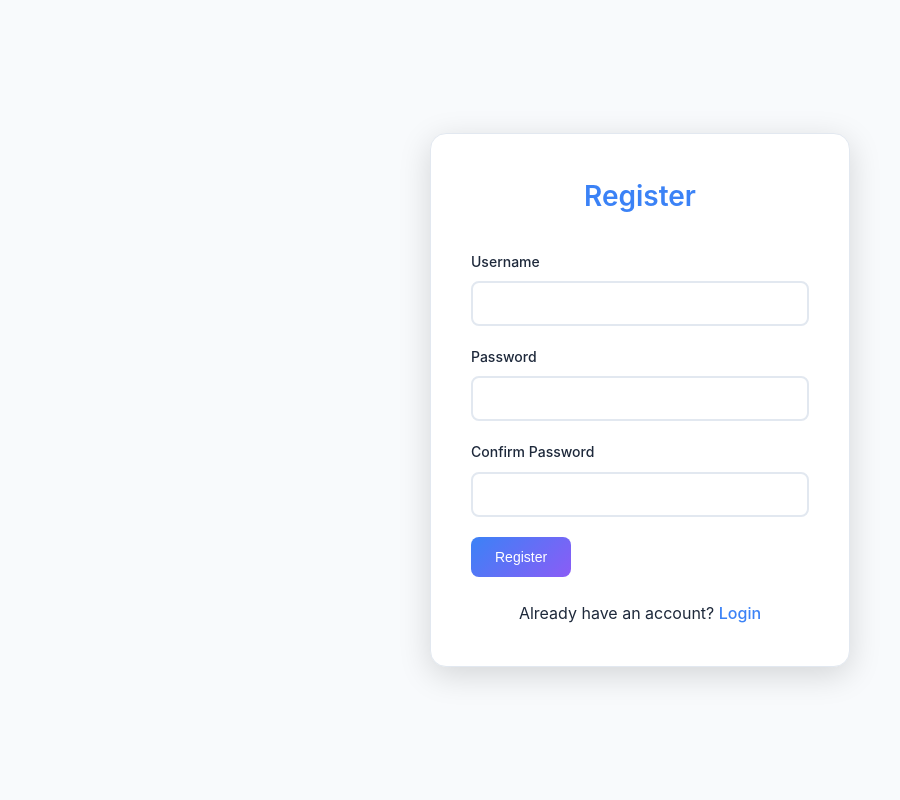
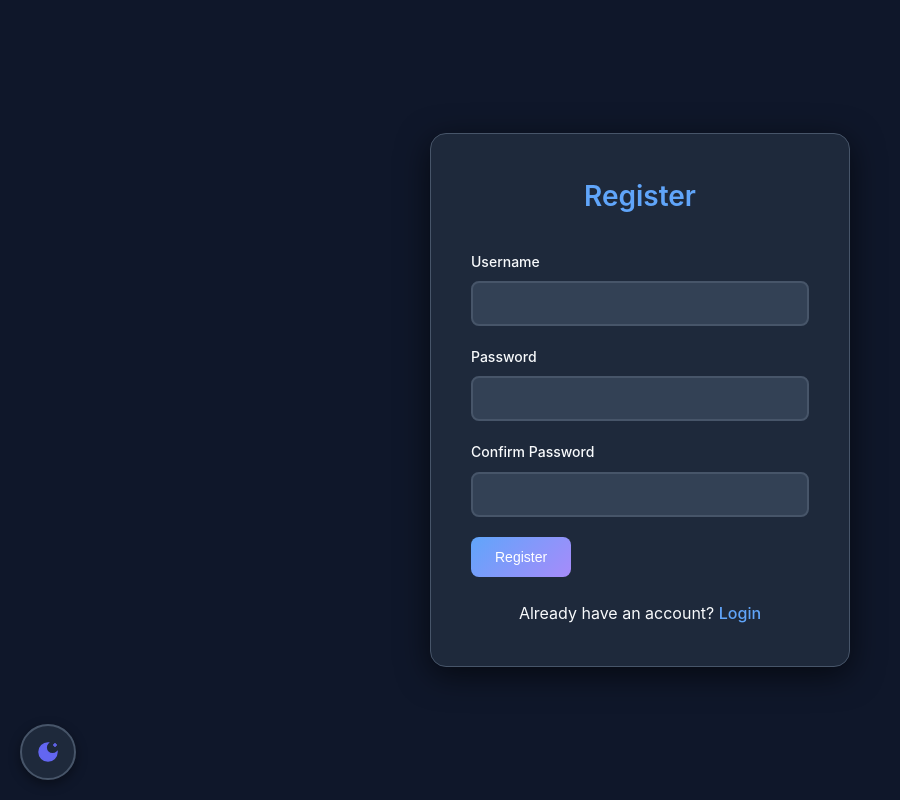
Before and after one commit to PythonTilk/ITS-Projekt, a Spring Boot app: page /register in a window 1280 px wide. Shown: the whole page, without its empty margins (0-900 px from the left). Run offline with Spring Boot 4, Linux system fonts and the light colour scheme; some of the project's set-up classes (security, data sources, template engines, error pages and the like) are left out, and stand-ins take their place.

Commit message:
Fix dark mode

```diff
--- a/src/main/resources/static/css/styles.css
+++ b/src/main/resources/static/css/styles.css
@@ -279,8 +279,8 @@ body {
 /* Dark mode toggle button */
 .theme-toggle {
     position: fixed;
-    top: 20px;
-    right: 20px;
+    bottom: 20px;
+    left: 20px;
     z-index: 1000;
     background: var(--card-bg);
     border: 2px solid var(--border-color);
@@ -777,6 +777,18 @@ body {
     backdrop-filter: blur(10px);
     overflow: hidden;
     animation: fadeIn 0.5s ease-out;
+}
+
+/* Improved note styles for dark mode */
+[data-theme="dark"] .note {
+    box-shadow: 0 4px 8px rgba(0, 0, 0, 0.5);
+    border: 1px solid var(--border-color);
+}
+
+/* Ensure note colors are visible in dark mode */
+[data-theme="dark"] .note[style*="background-color"] {
+    color: #000; /* Dark text for colored notes */
+    text-shadow: 0 0 1px rgba(255, 255, 255, 0.2);
 }
 
 .note:hover {
--- /dev/null
+++ b/src/main/resources/static/js/theme-toggle.js
@@ -0,0 +1,52 @@
+document.addEventListener('DOMContentLoaded', function() {
+    // DOM Elements
+    const themeToggle = document.getElementById('theme-toggle');
+    const sunIcon = themeToggle.querySelector('.sun-icon');
+    const moonIcon = themeToggle.querySelector('.moon-icon');
+
+    // Initialize theme - dark mode is default
+    const savedTheme = localStorage.getItem('theme') || 'dark';
+    document.documentElement.setAttribute('data-theme', savedTheme);
+    updateThemeIcons(savedTheme);
+
+    // Add sound effect for theme toggle
+    const toggleSound = new Audio();
+    toggleSound.src = '/sounds/toggle.mp3'; // This will be created later
+    toggleSound.volume = 0.3;
+
+    themeToggle.addEventListener('click', () => {
+        const currentTheme = document.documentElement.getAttribute('data-theme');
+        const newTheme = currentTheme === 'dark' ? 'light' : 'dark';
+
+        // Play sound effect
+        try {
+            toggleSound.currentTime = 0;
+            toggleSound.play().catch(e => console.log('Sound could not be played:', e));
+        } catch (e) {
+            console.log('Sound error:', e);
+        }
+
+        // Add switching animation
+        themeToggle.classList.add('switching');
+
+        setTimeout(() => {
+            document.documentElement.setAttribute('data-theme', newTheme);
+            localStorage.setItem('theme', newTheme);
+            updateThemeIcons(newTheme);
+        }, 300);
+
+        setTimeout(() => {
+            themeToggle.classList.remove('switching');
+        }, 600);
+    });
+
+    function updateThemeIcons(theme) {
+        if (theme === 'dark') {
+            sunIcon.style.display = 'none';
+            moonIcon.style.display = 'block';
+        } else {
+            sunIcon.style.display = 'block';
+            moonIcon.style.display = 'none';
+        }
+    }
+});
--- a/src/main/resources/templates/register.html
+++ b/src/main/resources/templates/register.html
@@ -7,6 +7,26 @@
     <link rel="stylesheet" th:href="@{/css/styles.css}">
 </head>
 <body>
+    <!-- Dark mode toggle -->
+    <button class="theme-toggle" id="theme-toggle" title="Toggle dark mode">
+        <svg class="sun-icon" viewBox="0 0 24 24" fill="none">
+            <circle cx="12" cy="12" r="4"/>
+            <path d="M12 2v2"/>
+            <path d="M12 20v2"/>
+            <path d="m4.93 4.93 1.41 1.41"/>
+            <path d="m17.66 17.66 1.41 1.41"/>
+            <path d="M2 12h2"/>
+            <path d="M20 12h2"/>
+            <path d="m6.34 17.66-1.41 1.41"/>
+            <path d="m19.07 4.93-1.41 1.41"/>
+        </svg>
+        <svg class="moon-icon" viewBox="0 0 24 24" fill="none" style="display: none;">
+            <path d="M12 3a6 6 0 0 0 9 9 9 9 0 1 1-9-9Z"/>
+            <path d="M19 3v4"/>
+            <path d="M21 5h-4"/>
+        </svg>
+    </button>
+
     <div class="container">
         <div class="auth-form">
             <h1>Register</h1>
@@ -40,5 +60,6 @@
     </div>
 
     <script th:src="@{/js/register.js}"></script>
+    <script th:src="@{/js/theme-toggle.js}"></script>
 </body>
 </html>
```
Also changed, not shown: src/main/resources/static/js/enhanced-board.js (+15 -2 lines), src/main/resources/templates/login.html (+21 -0 lines), 1 other file.
